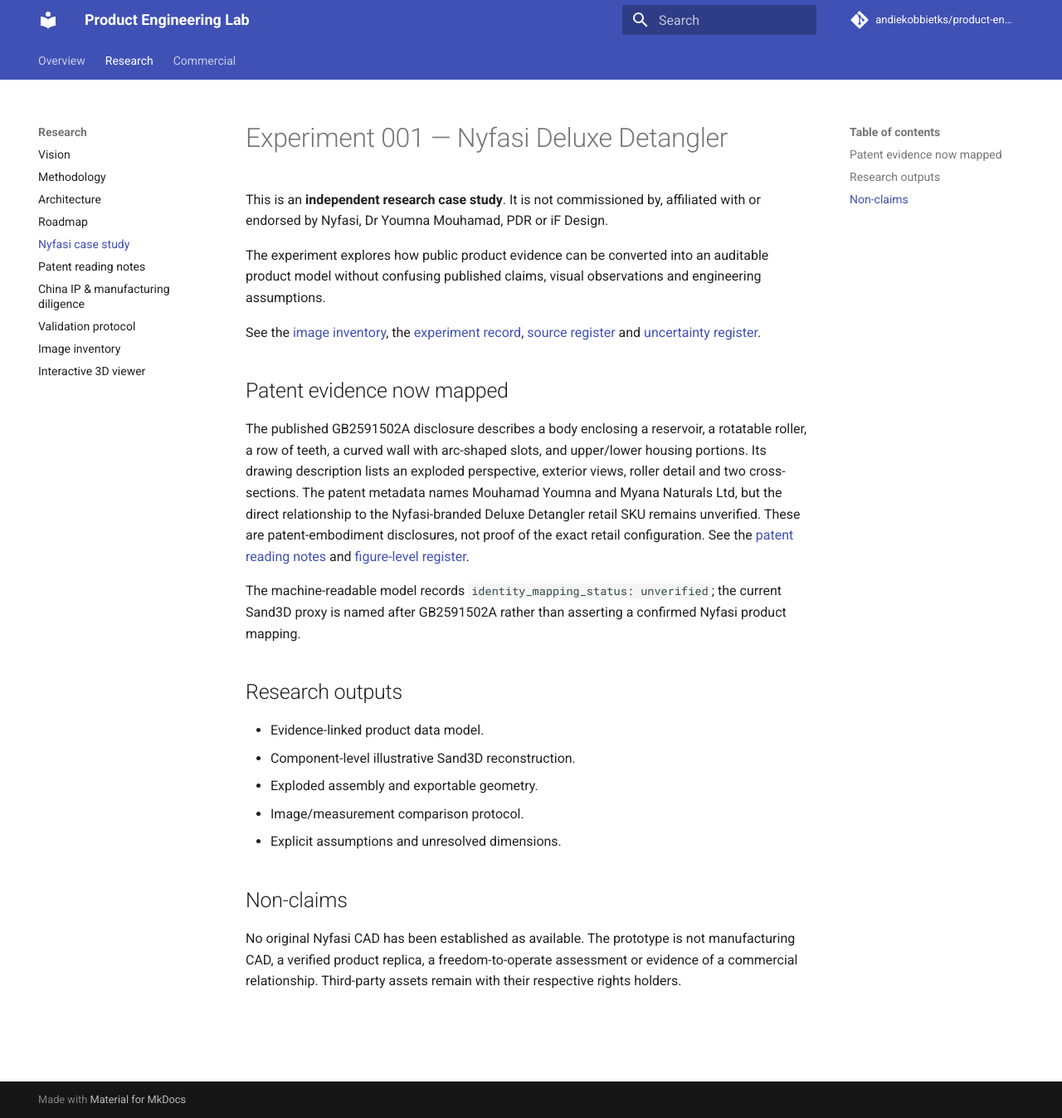
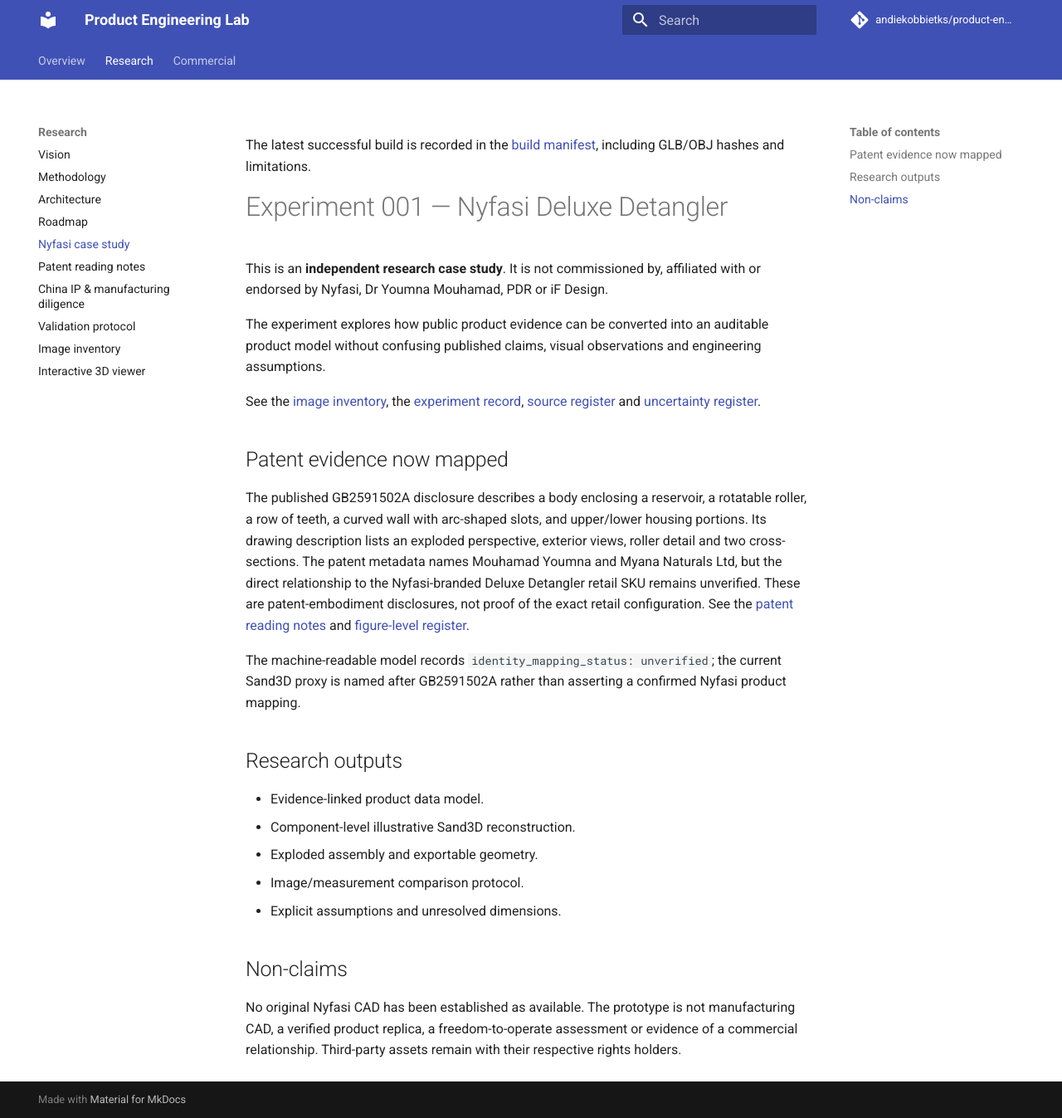
Before and after one commit to andiekobbietks/product-engineering-lab, an MkDocs documentation site: the page built from docs/experiments/nyfasi.md, in a window 1280 px wide and 1347 px high. Shown: the whole window at 83% size. Built offline with MkDocs 1.6.1 and Material for MkDocs 9.7.7, drawn with Linux system fonts in a browser that asks for light colours; comment, search, counter and statistics services are not loaded.

Commit message:
Link reproducible build record in docs/experiments/nyfasi.md

```diff
--- a/docs/experiments/nyfasi.md
+++ b/docs/experiments/nyfasi.md
@@ -1,3 +1,5 @@
+The latest successful build is recorded in the [build manifest](https://github.com/andiekobbietks/product-engineering-lab/blob/main/experiments/001-nyfasi-reconstruction/builds/2026-11-05.md), including GLB/OBJ hashes and limitations.
+
 # Experiment 001 — Nyfasi Deluxe Detangler
 
 This is an **independent research case study**. It is not commissioned by, affiliated with or endorsed by Nyfasi, Dr Youmna Mouhamad, PDR or iF Design.
```
